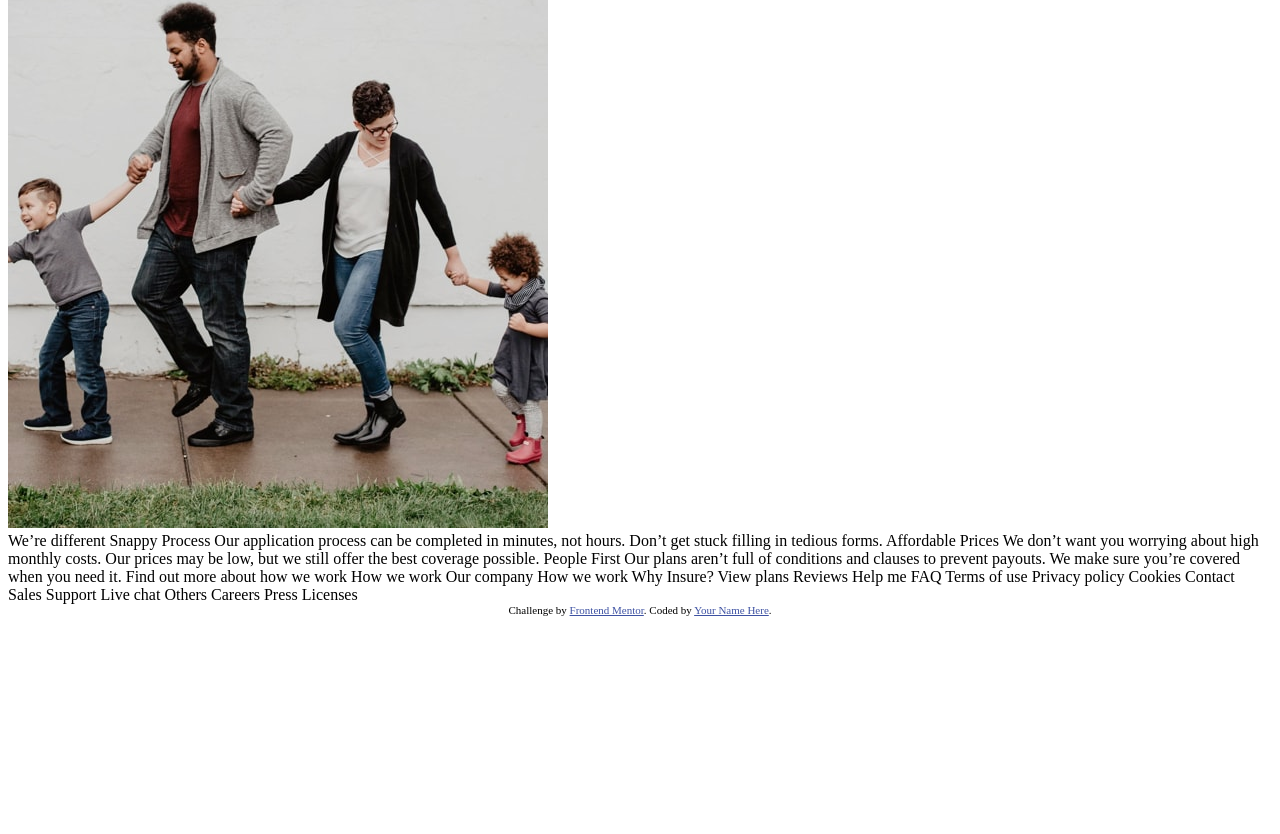
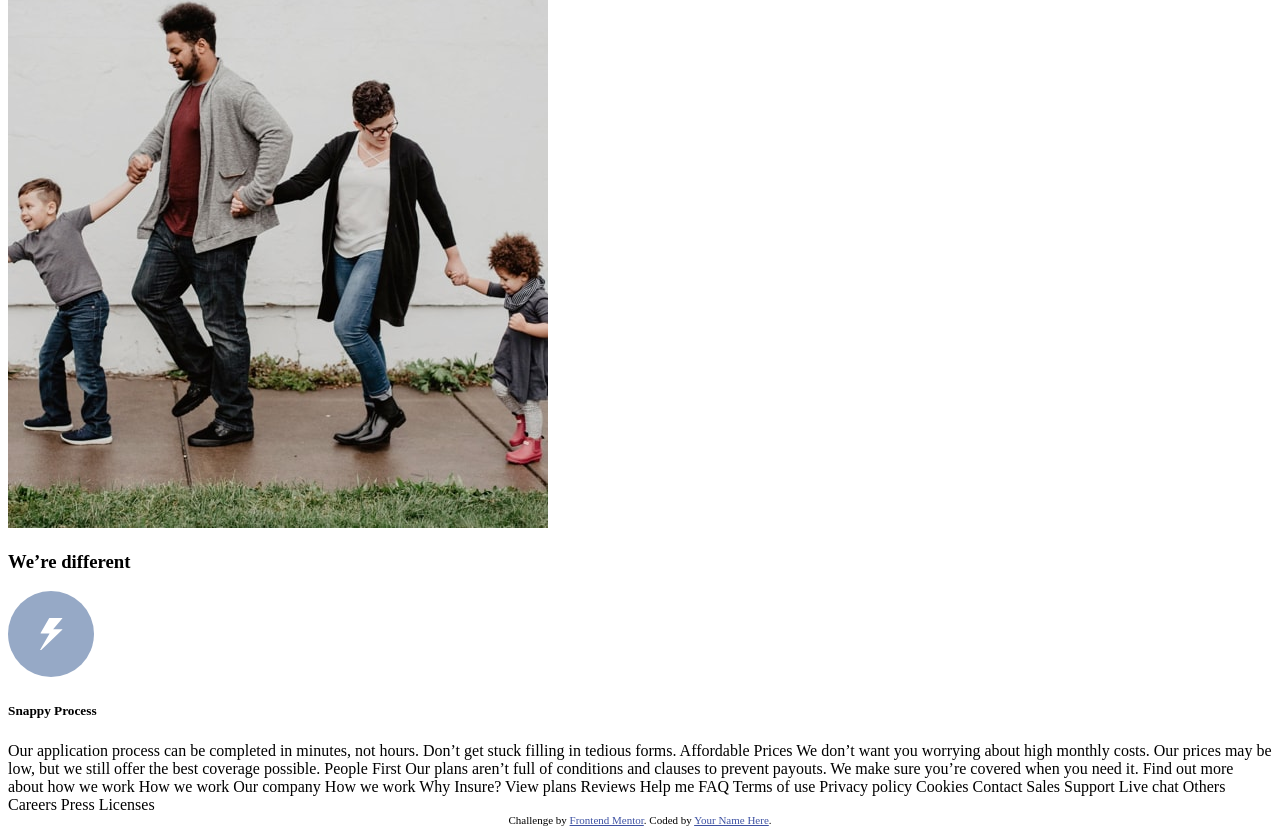
Before and after one commit to JuliaShybunka/insure-landing-page-master, a website: page index.html in a window 1280 px wide. Shown: the part 372-1206 px from the top of the page. Before the commit the page ends 996 px from the top, so only its background shows below. Drawn offline with Linux system fonts and the light colour scheme.

Commit message:
Create content section

```diff
--- a/index.html
+++ b/index.html
@@ -61,10 +61,24 @@
             </div>
         </div>
     </div>
+    <section class="content">
+        <div class="container">
+            <h3 class="content-title">
+                We’re different
+            </h3>
+            <div class="content-row">
+                <div class="content-item">
+                    <img src="images/icon-snappy-process.svg" alt="" class="content-item__icon">
+                    <h5 class="content-item__title">Snappy Process</h5>
+                    <p class="content-item__text"></p>
+                </div>
+            </div>
+        </div>
+    </section>
 
-    We’re different Snappy Process Our application process can be completed in minutes, not hours. Don’t get stuck filling in tedious forms. Affordable Prices We don’t want you worrying about high monthly costs. Our prices may be low, but we still offer the
-    best coverage possible. People First Our plans aren’t full of conditions and clauses to prevent payouts. We make sure you’re covered when you need it. Find out more about how we work How we work Our company How we work Why Insure? View plans Reviews
-    Help me FAQ Terms of use Privacy policy Cookies Contact Sales Support Live chat Others Careers Press Licenses
+    Our application process can be completed in minutes, not hours. Don’t get stuck filling in tedious forms. Affordable Prices We don’t want you worrying about high monthly costs. Our prices may be low, but we still offer the best coverage possible. People
+    First Our plans aren’t full of conditions and clauses to prevent payouts. We make sure you’re covered when you need it. Find out more about how we work How we work Our company How we work Why Insure? View plans Reviews Help me FAQ Terms of use Privacy
+    policy Cookies Contact Sales Support Live chat Others Careers Press Licenses
 
 
     <div class="attribution">
```
